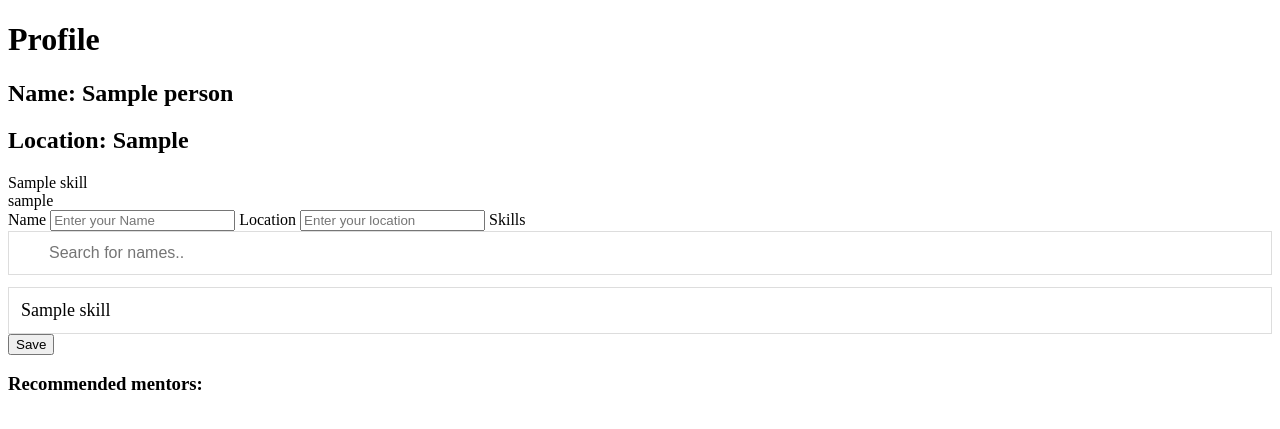
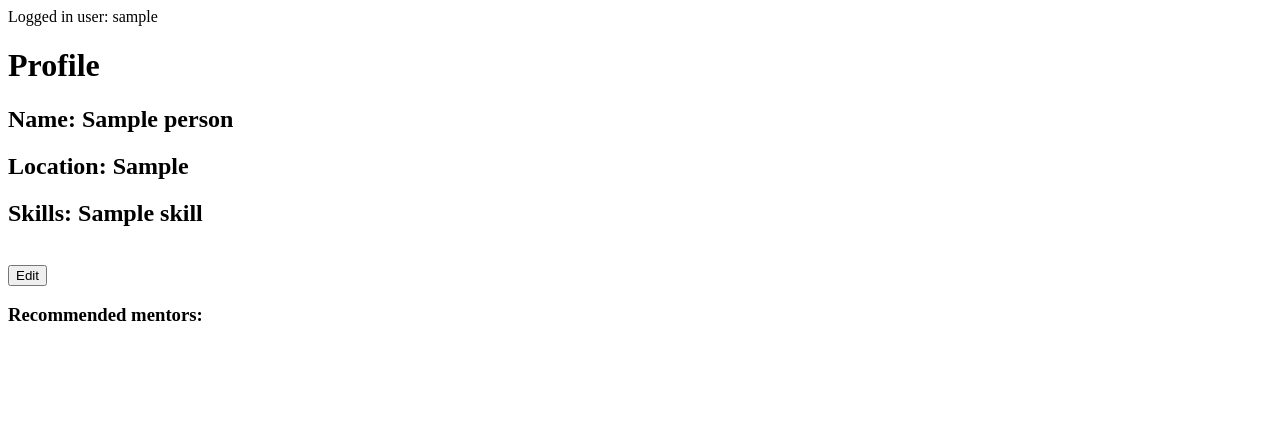
Before and after one commit to brighter-bee/matework, a Django app: a page that uses templates/profile.html in a window 1280 px wide. Shown: the top 429 px of the page. Run offline with Django 3.2, Linux system fonts and the light colour scheme; a user stored in the database is signed in; tables that the repository leaves empty hold one stand-in row (values such as "Sample post").

Commit message:
Beautify user edit form and add skills

```diff
--- a/profiles/views.py
+++ b/profiles/views.py
@@ -22,8 +22,17 @@
     if request.method == "POST":
         name = request.POST['name']
         location = request.POST['location']
+        skill = request.POST['skill']
+        skill_exist = len(Skill.objects.all().filter(name__iexact=skill))
+        if not skill_exist:
+            skill = Skill(name=skill)
+            skill.save()
+            print(skill.id)
+        else:
+            skill = Skill.objects.all().get(name__iexact=skill)
         user_id = get_object_or_404(User, username=request_username)
         Person.objects.filter(user=user_id).update(name=name, location=location)
+        Person.objects.get(user=user_id).skills.add(skill.id)
     user_id = get_object_or_404(User, username=request_username)
     person_ = get_object_or_404(Person, user=user_id)
     skills = Skill.objects.all()
--- a/templates/profile.html
+++ b/templates/profile.html
@@ -51,32 +51,47 @@
 
 </head>
 <body>
-
+Logged in user: {{ request.user.username }}<br>
 <h1>Profile</h1>
 <h2>Name: {{ person.name }}</h2>
 <h2>Location: {{ person.location }}</h2>
-{% for s in person.skills.all %}
-    {{ s }}
-{% endfor %}
+<h2>Skills:
+    {% for s in person.skills.all %}
+        {{ s }}
+    {% endfor %}
+</h2>
 
 <br>
 
-{{ request.user.username }}<br>
-
+<script>
+    function edit() {
+        const form = document.querySelector("form");
+        if (form.style.display === "none") {
+            form.style.display = "block";
+        }
+    }
+</script>
 {% if allow_edit %}
-    <form method="POST" class="form-group">
+    <button onclick="edit()">Edit</button>
+    <form method="POST" class="form-group" style="display: none;">
         {% csrf_token %}
         <label>
             Name
-            <input placeholder="Enter your Name" name="name">
+            <input value="{{ person.name }}" name="name">
         </label>
+        <br>
         <label>
             Location
-            <input placeholder="Enter your location" name="location">
+            <input value="{{ person.location }}" name="location">
         </label>
+        <br>
+        Skills
+        {% for s in person.skills.all %}
+            {{ s }}
+        {% endfor %}
         <label>
-            Skills
-            <input type="text" id="myInput" onkeyup="searchFieldFilter()" placeholder="Search for names.." title="Type in a name"
+            Skill
+            <input placeholder="Enter your skill" name="skill" type="text" id="myInput" onkeyup="searchFieldFilter()"
                    autocomplete="off" spellcheck="false">
         </label>
         <ul id="myUL">
```
